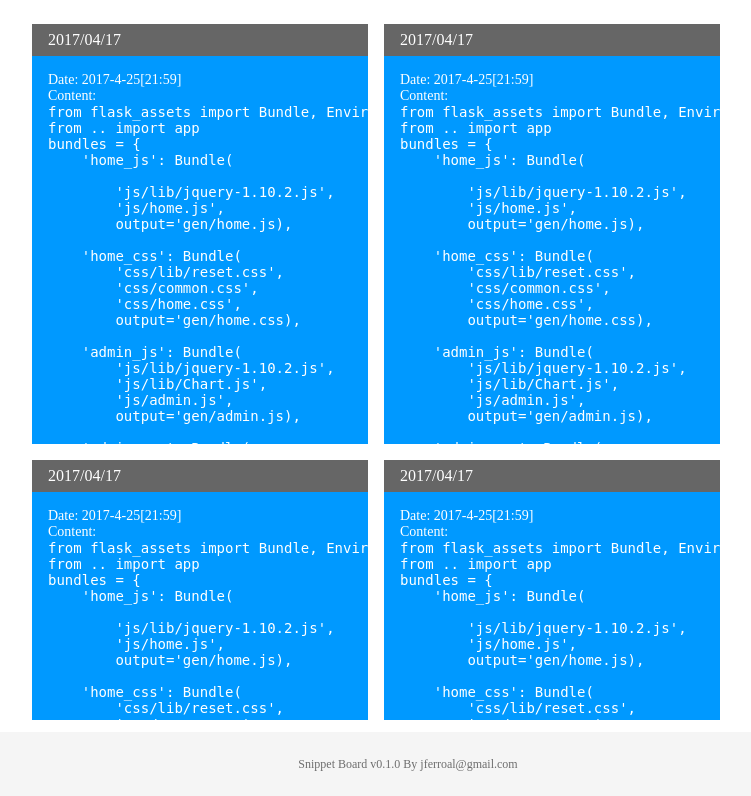
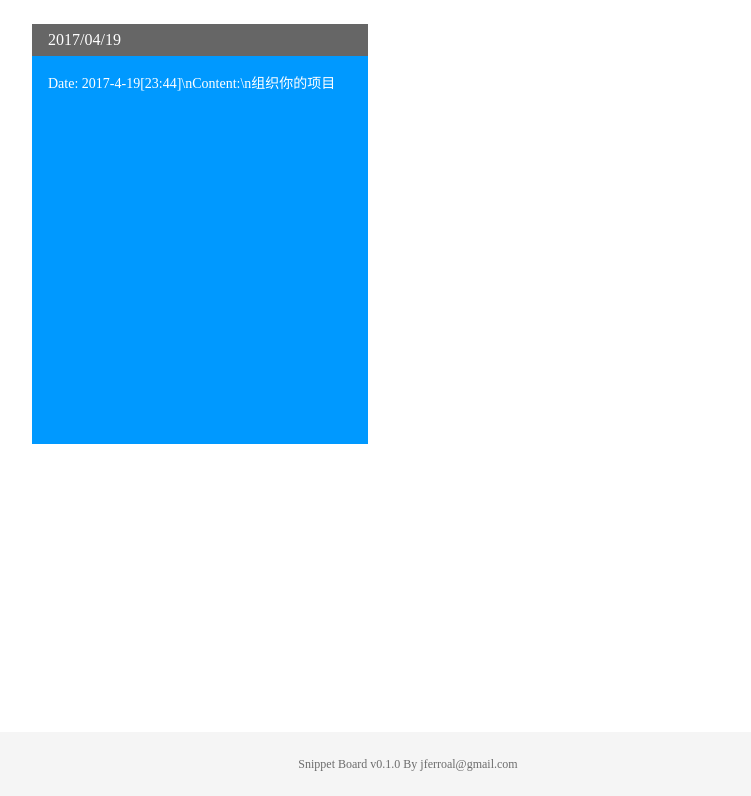
Before and after one commit to ezirmusitua/snippet-board, a Flask app: page / in a window 1280 px wide. Shown: the part 80-876 px from the top of the page, without its empty margins (232-983 px from the left). Run offline with Flask 2, Linux system fonts and the light colour scheme; data comes from the database, SQL or seed files in the repository.

Commit message:
Bind data in snippet list

```diff
--- a/app/__init__.py
+++ b/app/__init__.py
@@ -1,6 +1,7 @@
 # -*- coding: utf-8 -*-
 import os
 import sqlite3
+import datetime
 from flask import Flask, g, render_template
 from database import SqliteDB
 
@@ -14,8 +15,15 @@ database = SqliteDB(DATABASE)
 def route_to_index():
     # fetch snippets from db
     snippets = SqliteDB.select(None, 'snippet')
-    print snippets
-    return render_template('index.html')
+    return render_template('index.html', snippets=snippets)
+
+
+@app.template_filter('date')
+def _jinja2_filter_datetime(timestamp, fmt=None):
+    _format = '%Y/%m/%d'
+    if fmt is not None:
+        _format = fmt
+    return datetime.datetime.fromtimestamp(int(timestamp / 1000)).strftime(_format)
 
 
 if __name__ == '__main__':
--- a/app/database.py
+++ b/app/database.py
@@ -30,7 +30,6 @@ class SqliteDB(object):
 
     @staticmethod
     def _connect():
-        print SqliteDB.dbpath
         if SqliteDB.db is None:
             SqliteDB.db = sqlite3.connect(SqliteDB.dbpath)
 
@@ -44,9 +43,10 @@ class SqliteDB(object):
     def _fetch_all_as_array(cursor):
         result = list()
         for row in cursor.fetchall():
+            doc = dict()
             for idx, value in enumerate(row):
-                print row
-                result.append({cursor.description[idx][0]: value})
+                doc[cursor.description[idx][0]] = value
+            result.append(doc)
         return result
         # return [dict((cursor.description[idx][0], value)
         # for idx, value in enumerate(row) for row in cursor.fetchall())]
@@ -79,9 +79,9 @@ class SqliteDB(object):
     @staticmethod
     def select(_fields, _from, _where=None):
         if _where is None:
-            SqliteDB._select_without_where(_fields, _from)
+            return SqliteDB._select_without_where(_fields, _from)
         else:
-            SqliteDB._select_with_where(_fields, _from)
+            return SqliteDB._select_with_where(_fields, _from)
 
     @staticmethod
     def _insert_without_fields(table, _values):
@@ -89,7 +89,6 @@ class SqliteDB(object):
         value_str = '(' + reduce(concat_query_value_with_type,
                                  _values, '')[:-2] + ')'
         query_str = 'INSERT INTO ' + table + ' VALUES ' + value_str + ';'
-        print 'Query string: ', query_str
         SqliteDB.db.execute(query_str)
         SqliteDB.db.commit()
         SqliteDB._disconnect()
@@ -102,7 +101,6 @@ class SqliteDB(object):
                                  _values, '') + ')'
         query_str = 'INSERT INTO ' + table + \
             ' VALUES ' + field_str + ' ' + value_str + ';'
-        print 'Query string: ', query_str
         SqliteDB.db.execute(query_str)
         SqliteDB.db.commit()
         SqliteDB._disconnect()
--- a/app/templates/index.html
+++ b/app/templates/index.html
@@ -1,10 +1,10 @@
-{% from "snippet.html" import snippet with context %}
+{% from "snippet.html" import render_snippet with context %}
 {% extends "layout.html" %}
 {% block title %} Main {% endblock %}
 {% block page_content %}
     <article class="snippet-list-container">
-        {% for i in range(8) %}
-            {{ snippet() }}
+        {% for snippet in snippets %}
+            {{ render_snippet(snippet) }}
         {% endfor %}
     </article>
 {% endblock %}
--- a/app/templates/snippet.html
+++ b/app/templates/snippet.html
@@ -1,47 +1,10 @@
-{% macro snippet() -%}
+{% macro render_snippet(snippet) %}
 <div class="snippet-container">
     <div class="snippet-header-container">
-        <h3>2017/04/17</h3>
+        <h3>{{ snippet.create_at | date }}</h3>
     </div>
     <div class="snippet-content-container">
-        <p>
-Date: 2017-4-25[21:59]
-<br>
-Content:
-<pre>
-from flask_assets import Bundle, Environment
-from .. import app
-bundles = {
-    'home_js': Bundle(
-
-        'js/lib/jquery-1.10.2.js',
-        'js/home.js',
-        output='gen/home.js),
-
-    'home_css': Bundle(
-        'css/lib/reset.css',
-        'css/common.css',
-        'css/home.css',
-        output='gen/home.css),
-
-    'admin_js': Bundle(
-        'js/lib/jquery-1.10.2.js',
-        'js/lib/Chart.js',
-        'js/admin.js',
-        output='gen/admin.js),
-
-    'admin_css': Bundle(
-        'css/lib/reset.css',
-        'css/common.css',
-        'css/admin.css',
-        output='gen/admin.css)
-}
-
-assets = Environment(app)
-
-assets.register(bundles)
-<pre>
-</p>
+        <p>{{ snippet.raw_content }}</p>
     </div>
 </div>
 {%- endmacro %}
```
